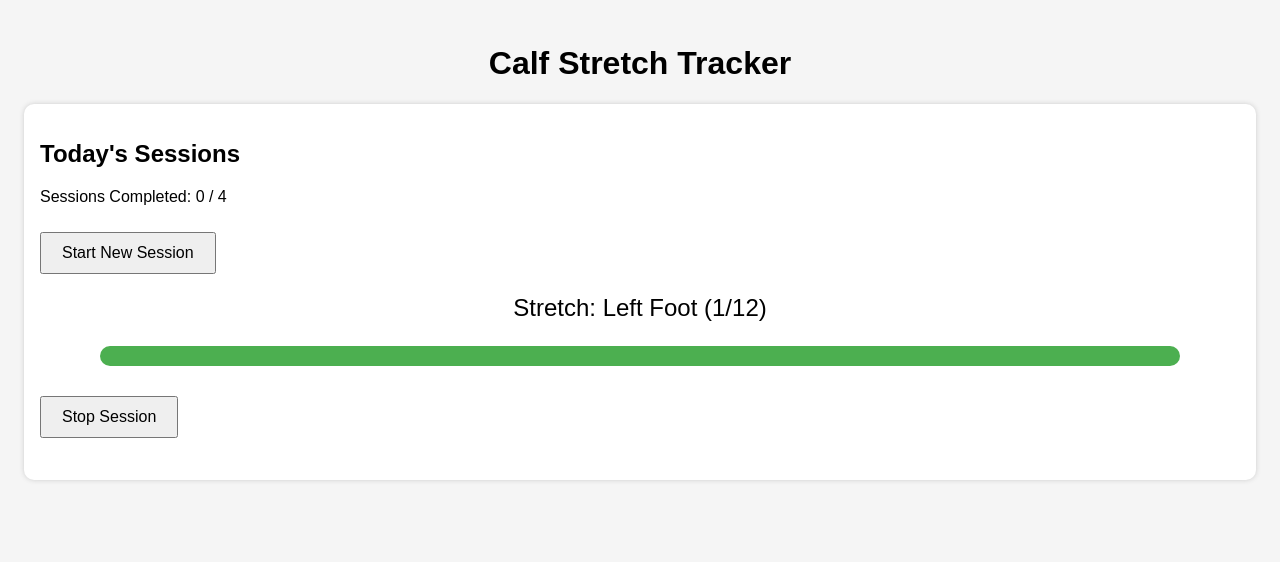
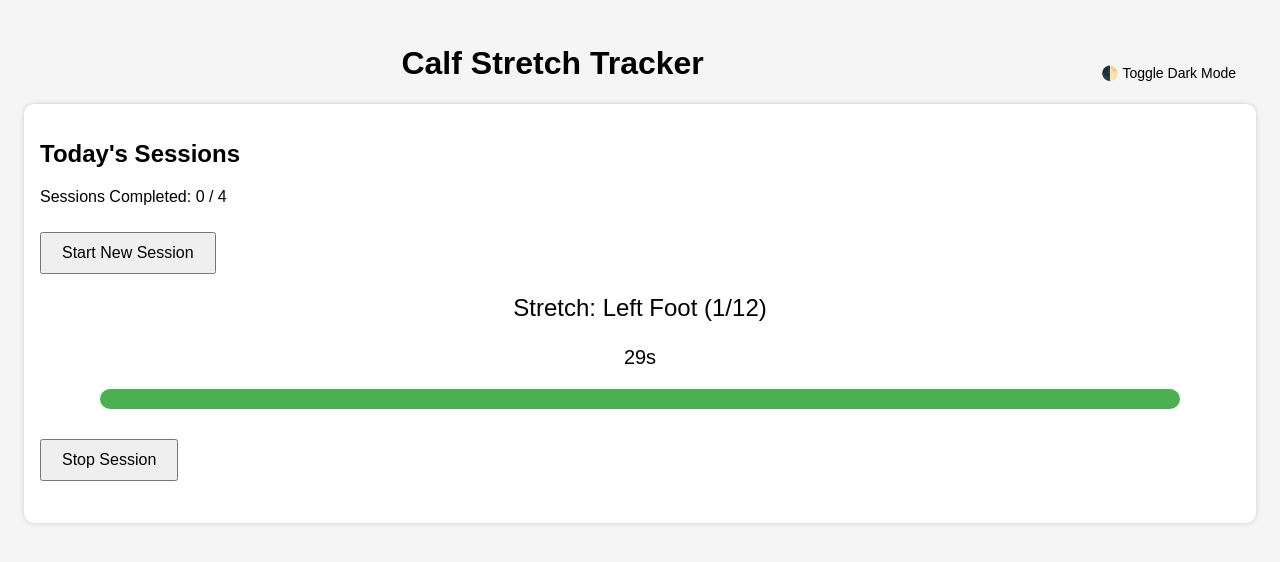
Before and after one commit to patrickrbarry/calf-stretch-tracker, a plain HTML site: page index.html in a window 1280 px wide. Both pictures are taken after a click on the button "Start New Session". Drawn offline with Linux system fonts and the light colour scheme.

Commit message:
Add files via upload

```diff
--- a/index.html
+++ b/index.html
@@ -10,6 +10,12 @@
       font-family: sans-serif;
       padding: 1em;
       background: #f5f5f5;
+      color: #000;
+      transition: background 0.3s, color 0.3s;
+    }
+    body.dark {
+      background: #121212;
+      color: #fff;
     }
     h1 {
       text-align: center;
@@ -21,6 +27,10 @@
       border-radius: 10px;
       box-shadow: 0 0 5px #ccc;
     }
+    body.dark .session {
+      background: #1e1e1e;
+      box-shadow: 0 0 5px #555;
+    }
     button {
       padding: 10px 20px;
       font-size: 16px;
@@ -30,6 +40,11 @@
       font-size: 24px;
       margin-top: 10px;
       text-align: center;
+    }
+    .timer {
+      font-size: 20px;
+      text-align: center;
+      margin: 10px 0;
     }
     .complete {
       color: green;
@@ -48,16 +63,28 @@
       background: #4caf50;
       width: 0%;
     }
+    .toggle-dark {
+      float: right;
+      font-size: 14px;
+      cursor: pointer;
+      background: none;
+      border: none;
+      color: inherit;
+    }
   </style>
 </head>
 <body>
-  <h1>Calf Stretch Tracker</h1>
+  <h1>
+    Calf Stretch Tracker
+    <button class="toggle-dark" onclick="toggleDarkMode()">🌓 Toggle Dark Mode</button>
+  </h1>
   <div class="session">
     <h2>Today's Sessions</h2>
     <p id="session-count">Sessions Completed: 0 / 4</p>
     <button onclick="startSession()">Start New Session</button>
     <div id="timer-area" style="display:none;">
       <p class="rep-display" id="rep-display">Get Ready...</p>
+      <p class="timer" id="countdown">30s</p>
       <div class="progress-container">
         <div class="progress-bar" id="progress-bar"></div>
       </div>
@@ -65,6 +92,8 @@
     </div>
     <p id="session-status"></p>
   </div>
+
+  <audio id="beep" src="https://actions.google.com/sounds/v1/alarms/beep_short.ogg" preload="auto"></audio>
 
   <script>
     let sessionsToday = JSON.parse(localStorage.getItem('sessionsToday') || '[]');
@@ -84,16 +113,18 @@
     let currentRep = 0;
     let totalReps = 12;
     let repTimer;
-    let progressInterval;
+    let countdownTimer;
+    let countdownValue = 30;
 
     function startSession() {
       currentRep = 0;
+      countdownValue = 30;
       document.getElementById('session-status').textContent = '';
       document.getElementById('timer-area').style.display = 'block';
       document.getElementById('rep-display').textContent = 'Starting...';
       updateProgressBar(0);
+      animateProgressBar();
       setTimeout(runRep, 1000);
-      animateProgressBar();
     }
 
     function runRep() {
@@ -106,16 +137,30 @@
 
       const side = currentRep % 2 === 0 ? 'Left Foot' : 'Right Foot';
       document.getElementById('rep-display').textContent = `Stretch: ${side} (${currentRep + 1}/12)`;
+      countdownValue = 30;
+      document.getElementById('countdown').textContent = countdownValue + 's';
+      playBeep();
+      startCountdown();
 
       repTimer = setTimeout(() => {
         currentRep++;
         runRep();
-      }, 30000); // 30 seconds per rep
+      }, 30000);
+    }
+
+    function startCountdown() {
+      clearInterval(countdownTimer);
+      countdownTimer = setInterval(() => {
+        countdownValue--;
+        if (countdownValue >= 0) {
+          document.getElementById('countdown').textContent = countdownValue + 's';
+        }
+      }, 1000);
     }
 
     function animateProgressBar() {
       const progressBar = document.getElementById('progress-bar');
-      progressBar.style.transition = 'width 360s linear'; // 12 reps x 30s
+      progressBar.style.transition = 'width 360s linear';
       progressBar.style.width = '100%';
     }
 
@@ -127,12 +172,23 @@
 
     function stopSession() {
       clearTimeout(repTimer);
+      clearInterval(countdownTimer);
       document.getElementById('timer-area').style.display = 'none';
       document.getElementById('rep-display').textContent = '';
       document.getElementById('session-status').textContent = 'Session stopped.';
       updateProgressBar(0);
     }
 
+    function playBeep() {
+      const beep = document.getElementById('beep');
+      beep.currentTime = 0;
+      beep.play();
+    }
+
+    function toggleDarkMode() {
+      document.body.classList.toggle('dark');
+    }
+
     updateSessionCount();
   </script>
 </body>
```
